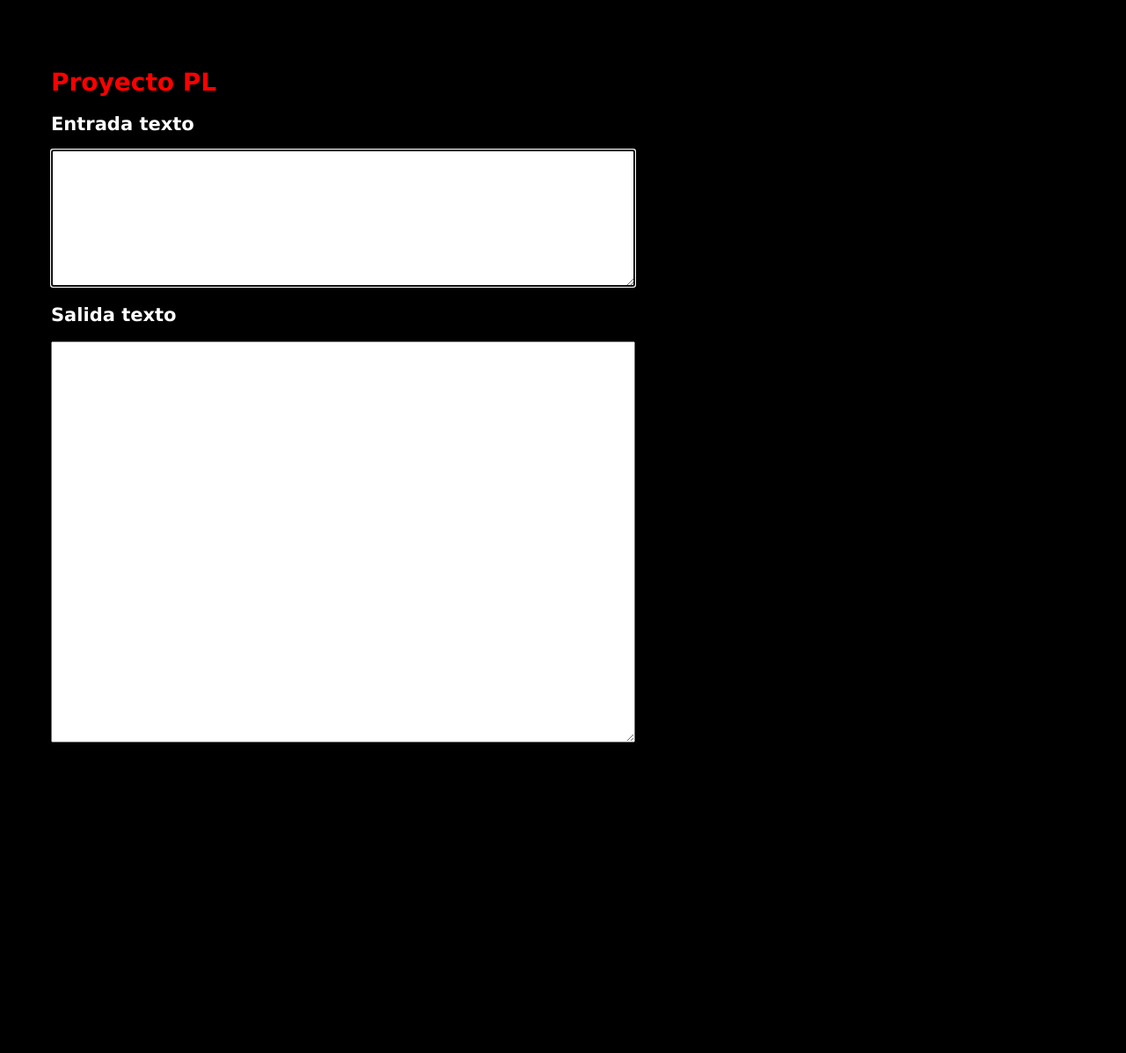
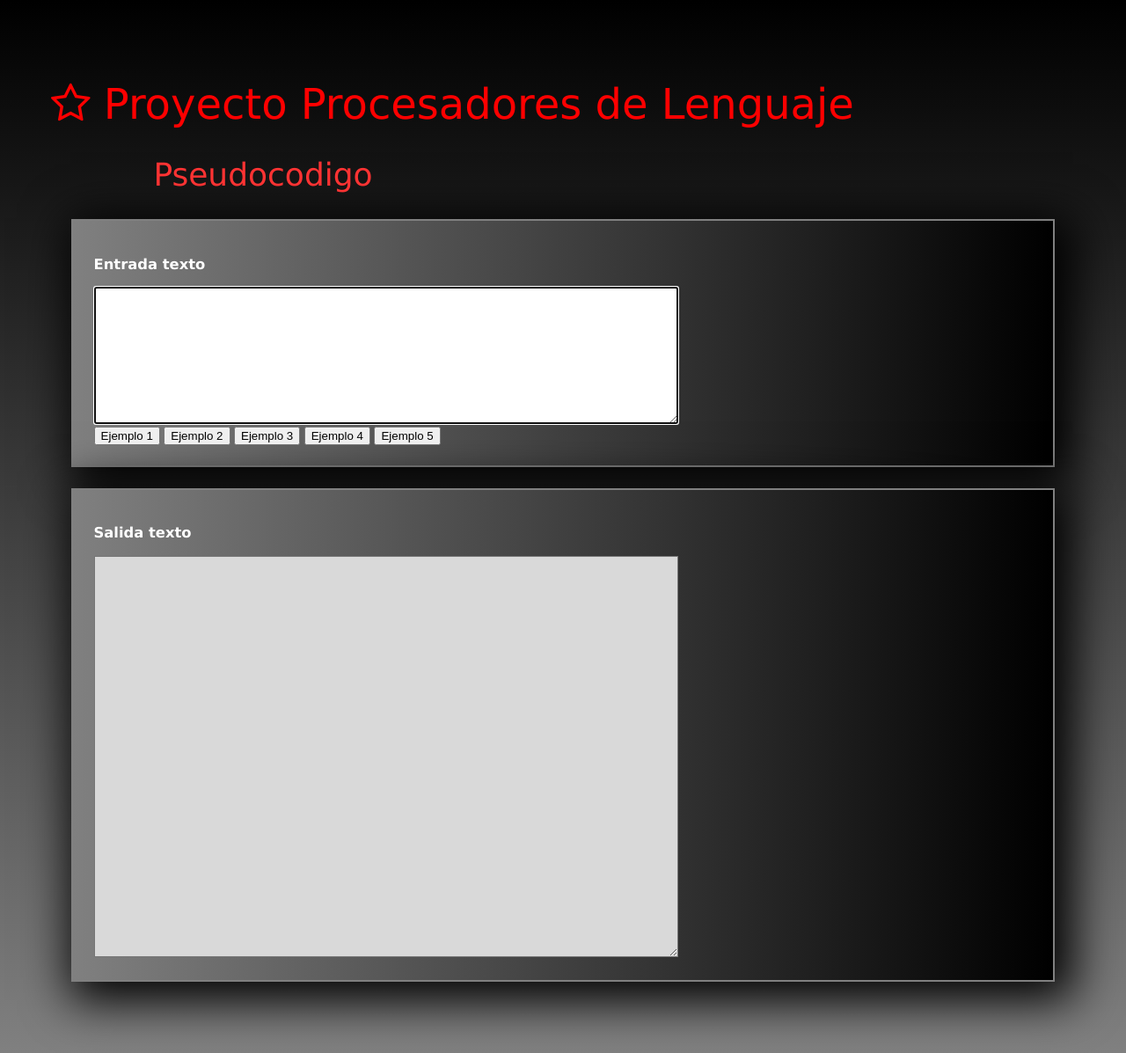
Before and after one commit to ULL-ESIT-GRADOII-PL/proyecto-adrian_adexe, a Node server app: page / in a window 1280 px wide. Shown: the whole page at 88% size. Before the commit the page ends 844 px from the top, so only its background shows below. Run offline with Node 20, Linux system fonts and the light colour scheme; some libraries are stand-ins or nearby versions.

Commit message:
Modificando css.

```diff
--- a/public/stylesheets/style.css
+++ b/public/stylesheets/style.css
@@ -1,14 +1,35 @@
 body {
   padding: 50px;
-  font: 14px "Lucida Grande", Helvetica, Arial, sans-serif;
-  background-color: black;
+  font: 14px "Lucida Grande", Helvetica;
+  background: -webkit-linear-gradient(black, grey);
+  background: linear-gradient(black, grey);
   color: white;
 }
 
 h1 {
   color: red;
+  font: 48px "Lucida Grande", Helvetica;
+}
+
+h2 {
+  color: #ff3333;
+  font: 36px "Lucida Grande", Helvetica;
+  padding-left: 10%;
+}
+
+.cube {
+  background: -webkit-linear-gradient(left, grey, black);
+  background: linear-gradient(to right, grey, black);
+  border: 2px solid grey;
+  box-shadow: 10px 10px 50px  11px #000;
+  padding: 2%;
+  margin: 2%;
 }
 
 a {
   color: #00B7FF;
 }
+
+#exit {
+  background-color: #d9d9d9;
+}
--- a/views/index.ejs
+++ b/views/index.ejs
@@ -1,10 +1,19 @@
 <div class="global_content">
-  <h1>Proyecto PL</h1>
-  <div>
-    <h2>Entrada texto</h2>
-    <textarea autofocus="" cols = "80" rows = "10" id="entry"></textarea>
-
-    <h2>Salida texto</h2>
-    <textarea autofocus="" cols = "80" rows = "30" id="exit"></textarea>
-  </div>
+  <h1><i class="fa fa-star-o" aria-hidden="true"></i> Proyecto Procesadores de Lenguaje </h1>
+   <h2>Pseudocodigo</h2>
+   <div class="cube">
+     <h3>Entrada texto</h3>
+     <textarea autofocus="" cols = "80" rows = "10" id="entry"></textarea>
+     <div id="bottons">
+       <button id="b1" type="button">Ejemplo 1</button>
+       <button id="b2" type="button">Ejemplo 2</button>
+       <button id="b3" type="button">Ejemplo 3</button>
+       <button id="b4" type="button">Ejemplo 4</button>
+       <button id="b5" type="button">Ejemplo 5</button>
+     </div>
+   </div>
+   <div class="cube">
+     <h3>Salida texto</h3>
+     <textarea readonly cols = "80" rows = "30" id="exit"></textarea>
+   </div>
 </div>
--- a/views/layout.ejs
+++ b/views/layout.ejs
@@ -3,6 +3,7 @@
   <head>
     <meta http-equiv="Content-Type" content="text/html; charset=UTF-8">
     <title><%- title %></title>
+    <link rel="stylesheet" href="http://cdnjs.cloudflare.com/ajax/libs/font-awesome/4.4.0/css/font-awesome.min.css">
     <link href="./stylesheets/style.css" rel="stylesheet" type="text/css">
   </head>
   <body>
```
